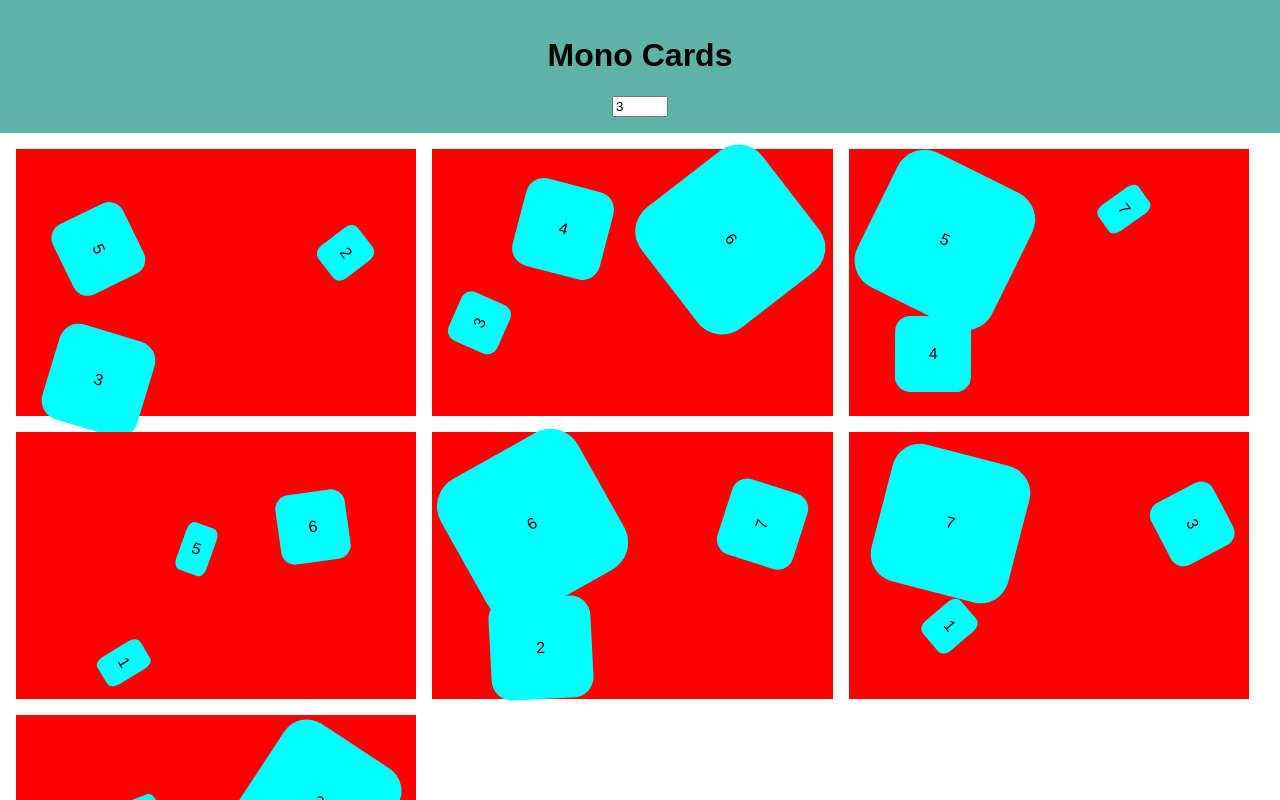
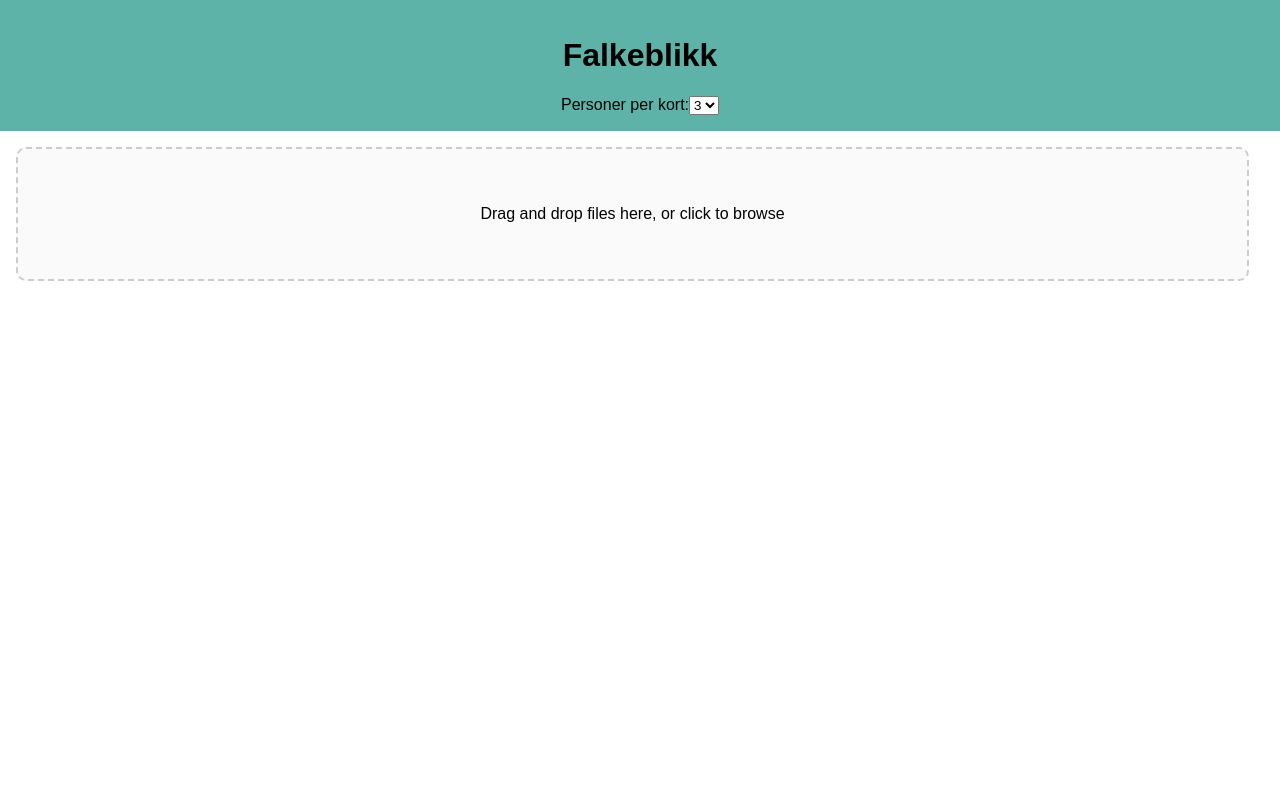
Before and after one commit to eliashetland/falkeblikk, a React (Vite) app: page / in a window 1280 px wide. Built offline with nearby package versions, Linux system fonts and the light colour scheme.

Commit message:
feat: working

```diff
--- a/src/App.tsx
+++ b/src/App.tsx
@@ -1,76 +1,40 @@
 import { useState } from "react";
 import { Cards } from "./cards/Cards";
 import styles from "./App.module.css";
-
-const generateMono = (n = 5) => {
-  const cards = [];
-  const cardCount = n ** 2 - n + 1;
-
-  for (let i = 0; i < cardCount; i++) {
-    const card = [];
-    for (let j = 0; j < n; j++) {
-      card.push(((i + 2 ** j) % cardCount) + 1);
-    }
-    cards.push(card);
-  }
-
-  return cards;
-};
-
-// const validateMono = (mono) => {
-//   const n = mono[0].length;
-//   const cardCount = mono.length;
-
-//   // for each card, check if it has only one match in each other card
-//   for (let i = 0; i < cardCount; i++) {
-//     const firstCard = mono[i];
-
-//     for (let j = 0; j < cardCount; j++) {
-//       if (i === j) continue; // skip self
-
-//       const secondCard = mono[j];
-//       let matchCount = 0;
-
-//       for (let k = 0; k < n; k++) {
-//         if (firstCard.includes(secondCard[k])) {
-//           matchCount++;
-//         }
-//       }
-
-//       if (matchCount !== 1) {
-//         console.error(`Cards ${i + 1} and ${j + 1} do not match correctly.`);
-//         return false;
-//       }
-//     }
-
-//   }
-
-//   return true;
-// }
+import { generateMonomatch, validCardSizes } from "./logic/generateMono";
+import { UploadImages } from "./uploadImages/UploadImages";
 
 function App() {
   const [count, setCount] = useState(3);
-  // const isValid = validateMono(mono);
-  // if (!isValid) {
-  //   console.error("Generated mono does not meet the criteria.");
-  // } else {
-  //   console.log("Generated mono is valid.");
-  // }
+
+  const [images, setImages] = useState<File[]>([]);
+  const [displayCards, setDisplayCards] = useState(false);
 
   return (
     <div className={styles.container}>
       <header className={styles.header}>
-        <h1>Mono Cards</h1>
-        <input
-          type="number"
-          min="1"
-          max="10"
-          value={count}
-          onChange={(e) => setCount(Number(e.target.value))}
-        />
+        <h1>Falkeblikk</h1>
+        <div className={styles.controls}>
+          <label htmlFor="count">Personer per kort:</label>
+          <select
+            id="count"
+            value={count}
+            onChange={(e) => setCount(Number(e.target.value))}
+          >
+            {validCardSizes.map((size) => (
+              <option key={size} value={size}>
+                {size}
+              </option>
+            ))}
+          </select>
+        </div>
       </header>
       <main className={styles.main}>
-        <Cards cards={generateMono(count)} />
+        {displayCards ? (
+          <Cards cards={generateMonomatch(count)} images={images} />
+        ) : (
+          <UploadImages images={images} onImagesChange={setImages} onComplete={() => setDisplayCards(true)} />
+        )}
       </main>
     </div>
   );
--- a/src/card/Card.module.css
+++ b/src/card/Card.module.css
@@ -1,13 +1,10 @@
 .container {
-  display: flex;
-  flex-direction: column;
-  align-items: center;
-  justify-content: center;
-  background-color: red;
-
+  background-image: url("/public/backdrop.jpg");
+  background-size: cover;
   aspect-ratio: 3/2;
 
   position: relative;
+
 }
 
 .figure {
--- a/src/card/Card.tsx
+++ b/src/card/Card.tsx
@@ -2,28 +2,49 @@ import { Figure } from "../figure/Figure";
 import styles from "./Card.module.css";
 interface ICardProps {
   card: number[];
+  images: File[];
 }
 
 const getPositionCss = (
   width: number,
   left: number,
   top: number,
+  height: number,
   rotate: number
 ) => {
   return {
-    position: 'absolute' as const,
+    position: "absolute" as const,
     transform: `rotate(${rotate}deg)`,
     top: `${top}%`,
     left: `${left}%`,
     width: `${width}%`,
+    height: `${height}%`,
   };
 };
+
 const shuffleArray = (array: any[]) => {
   for (let i = array.length - 1; i > 0; i--) {
     const j = Math.floor(Math.random() * (i + 1));
     [array[i], array[j]] = [array[j], array[i]];
   }
   return array;
+};
+
+const getWidth = (
+  cellWidth: number,
+  minSize: number,
+  maxWidth: number,
+  padding: number
+): number => {
+  const paddingWidth = (cellWidth * padding) / 100;
+  const min = (cellWidth * minSize) / 100;
+  const max = (cellWidth * maxWidth) / 100;
+
+  // Available width is reduced by horizontal padding
+  const range = Math.max(0, max - min - 2 * paddingWidth);
+  const width = Math.random() * range + min;
+
+  return width;
 };
 
 const getPositions = (count: number) => {
@@ -33,10 +54,14 @@ const getPositions = (count: number) => {
   const cellHeight = 100 / rows;
 
   const padding = 5; // % of cell size
+  const maxWidth = 70;
+  const maxHeight = 80;
+  const minWidth = 20; // % of cell size
+  const minHeight = 40; // % of cell size
+
   const cellIndices = shuffleArray(
-    Array.from({ length: count }, (_, i) => i)
+    Array.from({ length: cols * rows }, (_, i) => i)
   );
-
   const positionsCss = [];
 
   for (let i = 0; i < count; i++) {
@@ -44,22 +69,23 @@ const getPositions = (count: number) => {
     const col = index % cols;
     const row = Math.floor(index / cols);
 
-    // Calculate the bounds of the current cell
     const cellLeft = col * cellWidth;
     const cellTop = row * cellHeight;
 
-    const maxShapeWidth = cellWidth - 2 * padding;
-    const width = Math.random() * Math.min(maxShapeWidth, cellHeight - 2 * padding);
+    const width = getWidth(cellWidth, minWidth, maxWidth, padding);
+    const height = getWidth(cellHeight, minHeight, maxHeight, padding); // reuse getWidth for height too
 
-    // Prevent overflow by adjusting offsets
-    const offsetX = padding + Math.random() * (cellWidth - width - 2 * padding);
-    const offsetY = padding + Math.random() * (cellHeight - width - 2 * padding);
-    const rotate = Math.random() * 150 - 75;
+    const paddingX = (cellWidth * padding) / 100;
+    const paddingY = (cellHeight * padding) / 100;
 
-    const left = cellLeft + offsetX;
-    const top = cellTop + offsetY;
+    const left =
+      Math.random() * (cellWidth - width - 2 * paddingX) + cellLeft + paddingX;
+    const top =
+      Math.random() * (cellHeight - height - 2 * paddingY) + cellTop + paddingY;
 
-    positionsCss.push(getPositionCss(width, left, top, rotate));
+    const rotate = Math.random() * 20 - 10; // Random rotation between -5 and 5 degrees
+
+    positionsCss.push(getPositionCss(width, left, top, height, rotate));
   }
 
   return positionsCss;
@@ -72,7 +98,7 @@ export const Card = (props: ICardProps) => {
     <div className={styles.container}>
       {props.card.map((item, index) => (
         <div className={styles.figure} key={index} style={positions[index]}>
-          <Figure item={item} key={index} />
+          <Figure item={item} key={index} image={props.images[index]} />
         </div>
       ))}
     </div>
--- a/src/cards/Cards.tsx
+++ b/src/cards/Cards.tsx
@@ -3,13 +3,14 @@ import styles from "./Cards.module.css";
 
 interface ICardsProps {
   cards: number[][];
+  images: File[];
 }
 
 export const Cards = (props: ICardsProps) => {
   return (
     <div className={styles.container}>
       {props.cards.map((card, index) => (
-        <Card key={index} card={card} />
+        <Card key={index} card={card} images={props.images} />
       ))}
     </div>
   );
--- a/src/figure/Figure.module.css
+++ b/src/figure/Figure.module.css
@@ -1,9 +1,15 @@
 .container {
   background-color: aqua;
-  padding: 1rem;
-  aspect-ratio: 1;
-  border-radius: 20%;
   display: flex;
   align-items: center;
   justify-content: center;
+  width: 100%;
+  height: 100%;
+  overflow: hidden;
 }
+
+.image {
+  width: 100%;
+  height: 100%;
+  object-fit: cover;
+}
--- a/src/figure/Figure.tsx
+++ b/src/figure/Figure.tsx
@@ -1,12 +1,23 @@
 import styles from "./Figure.module.css";
 interface IFigureProps {
   item: number;
+  image: File | null;
 }
 
 export const Figure = (props: IFigureProps) => {
   return (
     <div className={styles.container}>
-      <span>{props.item}</span>
+      {props.image ? (
+        <img
+          className={styles.image}
+          src={URL.createObjectURL(props.image)}
+          alt={`Figure ${props.item}`}
+        />
+      ) : (
+        <div className={styles.placeholder}>
+          <span>{props.item}</span>
+        </div>
+      )}
     </div>
   );
 };
--- /dev/null
+++ b/src/logic/generateMono.ts
@@ -0,0 +1,80 @@
+// export const validCardSizes = [2, 3, 4, 5, 6, 8, 12, 14, 18, 20];
+export const validCardSizes = [2, 3, 4, 5, 6, 8];
+
+export function generateMonomatch(n: number): number[][] {
+
+
+    if (!validCardSizes.includes(n)) {
+        console.error(`Invalid n = ${n}. Must be one of: ${validCardSizes.join(", ")}`);
+        return [];
+    }
+
+    const cards: number[][] = [];
+
+    // Generate the first n cards (each containing symbol 0)
+    for (let i = 0; i < n; i++) {
+        const card: number[] = [0]; // Common symbol on all first cards
+
+        for (let j = 0; j < n - 1; j++) {
+            const symbol = i * (n - 1) + j + 1;
+            card.push(symbol);
+        }
+
+        cards.push(card);
+    }
+
+    // Generate the remaining (n - 1)^2 cards
+    for (let row = 0; row < n - 1; row++) {
+        for (let col = 0; col < n - 1; col++) {
+            const card: number[] = [row + 1]; // Common symbol for this group
+
+            for (let k = 0; k < n - 1; k++) {
+                const symbolOffset = n + (n - 1) * k;
+                const symbolIndex = (row * k + col) % (n - 1);
+                const symbol = symbolOffset + symbolIndex;
+
+                card.push(symbol);
+            }
+
+            cards.push(card);
+        }
+    }
+
+    return cards.sort(() => Math.random() - 0.5);
+}
+
+// const validateMono = (mono: number[][]) => {
+//     if (mono.length === 0) {
+//         console.error("Mono is empty.");
+//         return false;
+//     }
+//     const n = mono[0].length;
+//     const cardCount = mono.length;
+
+//     // for each card, check if it has only one match in each other card
+//     for (let i = 0; i < cardCount; i++) {
+//         const firstCard = mono[i];
+
+//         for (let j = 0; j < cardCount; j++) {
+//             if (i === j) continue; // skip self
+
+//             const secondCard = mono[j];
+//             let matchCount = 0;
+
+//             for (let k = 0; k < n; k++) {
+//                 if (firstCard.includes(secondCard[k])) {
+//                     matchCount++;
+//                 }
+//             }
+
+//             if (matchCount !== 1) {
+//                 console.log(firstCard, secondCard);
+
+//                 console.error(`Cards ${i + 1} and ${j + 1} do not match correctly.`);
+//                 return false;
+//             }
+//         }
+//     }
+
+//     return true;
+// };
--- /dev/null
+++ b/src/uploadImages/UploadImages.module.css
@@ -0,0 +1,107 @@
+.container {
+  padding: 1rem;
+  display: grid;
+
+  scrollbar-gutter: stable;
+  overflow-y: auto;
+  height: 100%;
+  grid-template-rows: auto auto 1fr;
+
+  gap: 1rem;
+}
+
+.fileInput {
+  display: flex;
+  flex-direction: column;
+  gap: 0.5rem;
+  background-color: red;
+  height: 200px;
+}
+
+.imagesContainer {
+  background-color: red;
+  display: grid;
+  grid-template-columns: repeat(auto-fill, minmax(200px, 1fr));
+  gap: 1rem;
+  padding: 1rem;
+}
+
+.imageContainer {
+  position: relative;
+  width: 100%;
+}
+
+.deleteButton {
+  position: absolute;
+  top: 0.5rem;
+  right: 0.5rem;
+  background-color: rgba(255, 255, 255, 0.8);
+  border: none;
+  border-radius: 50%;
+  cursor: pointer;
+  padding: 0.2rem;
+  height: 2rem;
+  width: 2rem;
+  font-size: large;
+  color: #333;
+}
+
+.imagesSection {
+  display: flex;
+  flex-direction: column;
+  gap: 1rem;
+}
+
+.completeButtonContainer {
+  display: flex;
+  justify-content: center;
+  margin-top: 1rem;
+}
+.completeButton {
+  background-color: #5db3a8;
+  color: white;
+  border: none;
+  padding: 0.5rem 1rem;
+  border-radius: 5px;
+  cursor: pointer;
+  font-size: 1rem;
+}
+
+.image {
+  width: 100%;
+  height: auto;
+  object-fit: cover;
+  border-radius: 8px;
+}
+
+.dropzone {
+  border: 2px dashed #ccc;
+  padding: 40px;
+  text-align: center;
+  cursor: pointer;
+  transition: border-color 0.3s, background-color 0.3s;
+  position: relative;
+  border-radius: 10px;
+  background-color: #fafafa;
+}
+
+.dropzone:hover {
+  border-color: #999;
+}
+
+.dropzone.dragging {
+  border-color: #3399ff;
+  background-color: #e6f7ff;
+}
+
+.fileInput {
+  opacity: 0;
+  position: absolute;
+  top: 0;
+  right: 0;
+  bottom: 0;
+  left: 0;
+  width: 100%;
+  height: 100%;
+  cursor: pointer;
+}
--- /dev/null
+++ b/src/uploadImages/UploadImages.tsx
@@ -0,0 +1,96 @@
+import { useState } from "react";
+import styles from "./UploadImages.module.css";
+interface IUploadImagesProps {
+  images: File[];
+  onImagesChange: (images: File[]) => void;
+  onComplete: () => void;
+}
+
+export const UploadImages = (props: IUploadImagesProps) => {
+  const [isDragging, setIsDragging] = useState(false);
+
+  const handleDragOver = (e: React.DragEvent<HTMLDivElement>) => {
+    e.preventDefault();
+    setIsDragging(true);
+  };
+
+  const handleDragLeave = (e: React.DragEvent<HTMLDivElement>) => {
+    e.preventDefault();
+    setIsDragging(false);
+  };
+
+  const handleDrop = (e: React.DragEvent<HTMLDivElement>) => {
+    e.preventDefault();
+    setIsDragging(false);
+    const files = Array.from(e.dataTransfer.files);
+    handleFileChange({
+      target: { files },
+    } as unknown as React.ChangeEvent<HTMLInputElement>);
+  };
+
+  const handleFileChange = (event: React.ChangeEvent<HTMLInputElement>) => {
+    const files = event.target.files;
+    if (files) {
+      const fileArray = Array.from(files);
+      props.onImagesChange(fileArray);
+    }
+  };
+
+  return (
+    <div className={styles.container}>
+      <div
+        className={`${styles.dropzone} ${isDragging ? styles.dragging : ""}`}
+        onDrop={handleDrop}
+        onDragOver={handleDragOver}
+        onDragLeave={handleDragLeave}
+      >
+        <input
+          type="file"
+          multiple
+          onChange={handleFileChange}
+          className={styles.fileInput}
+        />
+
+        <p>Drag and drop files here, or click to browse</p>
+        {props.images.length > 0 && (
+          <p>Uploaded Images ({props.images.length}): </p>
+        )}
+      </div>
+
+      {props.images.length > 0 && (
+        <div className={styles.imagesSection}>
+          <div className={styles.completeButtonContainer}>
+            <button
+              className={styles.completeButton}
+              onClick={props.onComplete}
+            >
+              Complete Upload
+            </button>
+          </div>
+          <div className={styles.imagesContainer}>
+            {props.images.map((image, index) => (
+              <div className={styles.imageContainer} key={index}>
+                <button
+                  className={styles.deleteButton}
+                  onClick={() =>
+                    props.onImagesChange(
+                      props.images.filter((_, i) => i !== index)
+                    )
+                  }
+                >
+                  &times;
+                </button>
+                <img
+                  className={styles.image}
+                  key={index}
+                  src={URL.createObjectURL(image)}
+                  alt={`Uploaded ${index}`}
+                />
+              </div>
+            ))}
+          </div>
+        </div>
+      )}
+    </div>
+  );
+};
```
Also changed, not shown: public/backdrop.jpg (added).
